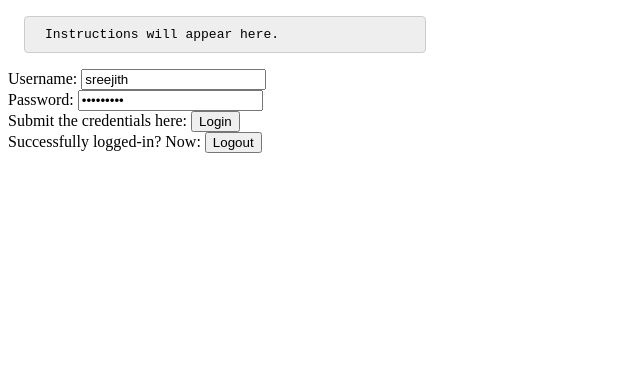
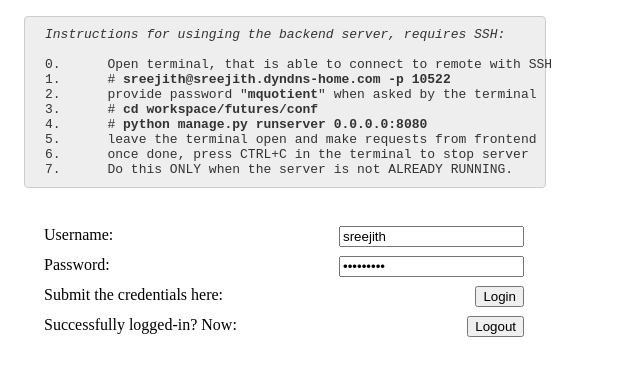
Before and after one commit to mquotient/BoxciteJS, a plain HTML site: page index.html in a window 1280 px wide. Shown: the whole page, without its empty margins (0-640 px from the left). Drawn offline with Linux system fonts and the light colour scheme.

Commit message:
Added instructions and re-form-atted

```diff
--- a/index.html
+++ b/index.html
@@ -6,26 +6,37 @@
 		<script src="xmlrpc.js"></script>
 		<script src="boxcite.js"></script>
 		<style>
-			code {
+			pre {
 				margin: 16px; padding: 10px 20px;
-				width: 360px; display: block;
-				background: #eee;
-				border: solid 1px #ccc;
-				border-radius: 4px;
+				width: 480px; display: block;
+				color: #333; background-color: #eee;
+				border: solid 1px #ccc; border-radius: 4px;
 			}
+			form {
+				margin: 16px; padding: 10px 20px;
+				width: 480px;
+			}
+			label { margin: 12px auto; display: block; }
+			input { float: right; }
 		</style>
 	</head>
 	<body>
-		<code>
-			Instructions will appear here.
-		</code>
-		<form id="login_form" method="post" onsubmit="login();">
+<pre>
+<i>Instructions for usinging the backend server, requires SSH:</i>
+
+0.	Open terminal, that is able to connect to remote with SSH
+1.	# <b>sreejith@sreejith.dyndns-home.com -p 10522</b>
+2.	provide password "<b>mquotient</b>" when asked by the terminal
+3.	# <b>cd workspace/futures/conf</b>
+4.	# <b>python manage.py runserver 0.0.0.0:8080</b>
+5.	leave the terminal open and make requests from frontend
+6.	once done, press CTRL+C in the terminal to stop server
+7.	Do this ONLY when the server is not ALREADY RUNNING.
+</pre>
+		<form id="login_form" method="post">
 			<label>Username: <input type="text" id="username" value="sreejith" /></label>
-			<br />
 			<label>Password: <input type="password" id="password" value="mquotient" /></label>
-			<br />
-			<label>Submit the credentials here: <input type="submit" value="Login" /></label>
-			<br />
+			<label>Submit the credentials here: <input type="submit" value="Login" onclick="login();" /></label>
 			<label>Successfully logged-in? Now: <input type="submit" value="Logout" onclick="logout();" /></label>
 		</form>
 		<script>
```
